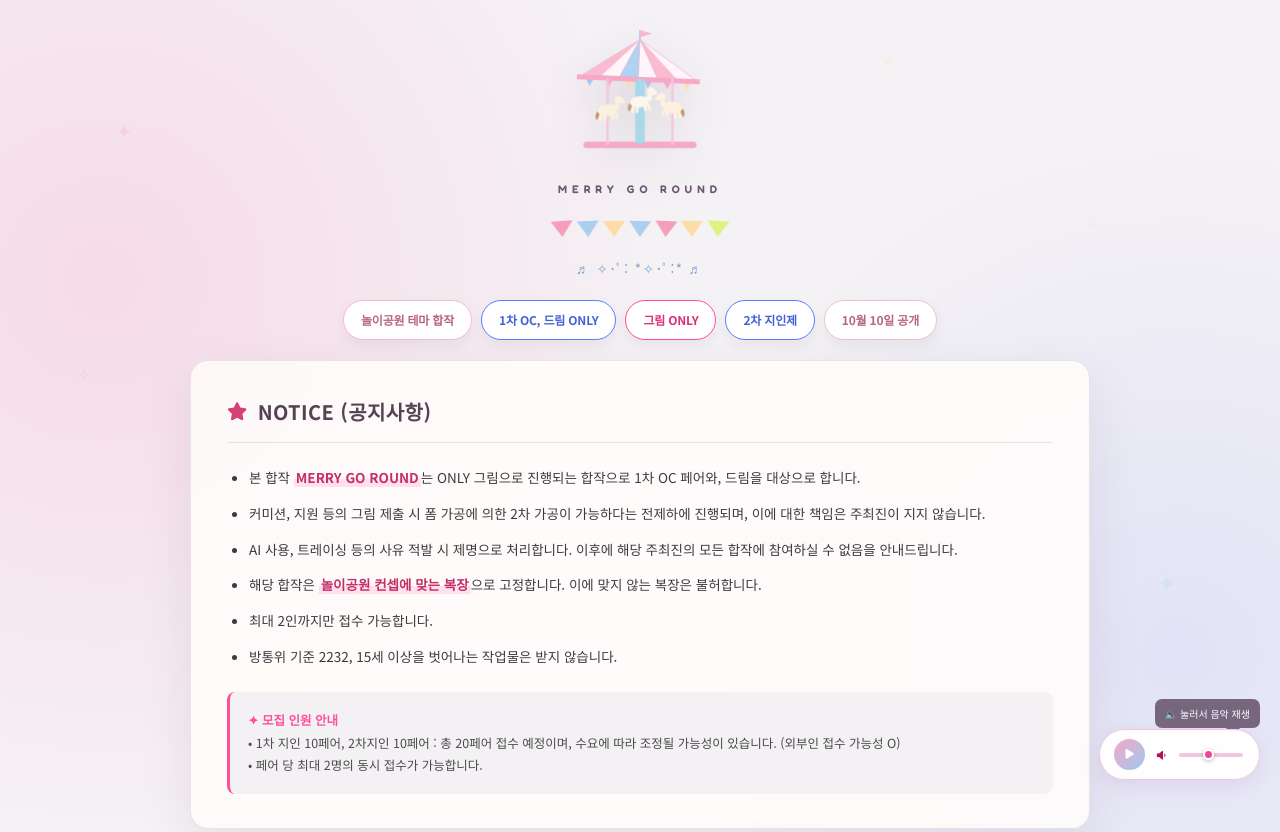
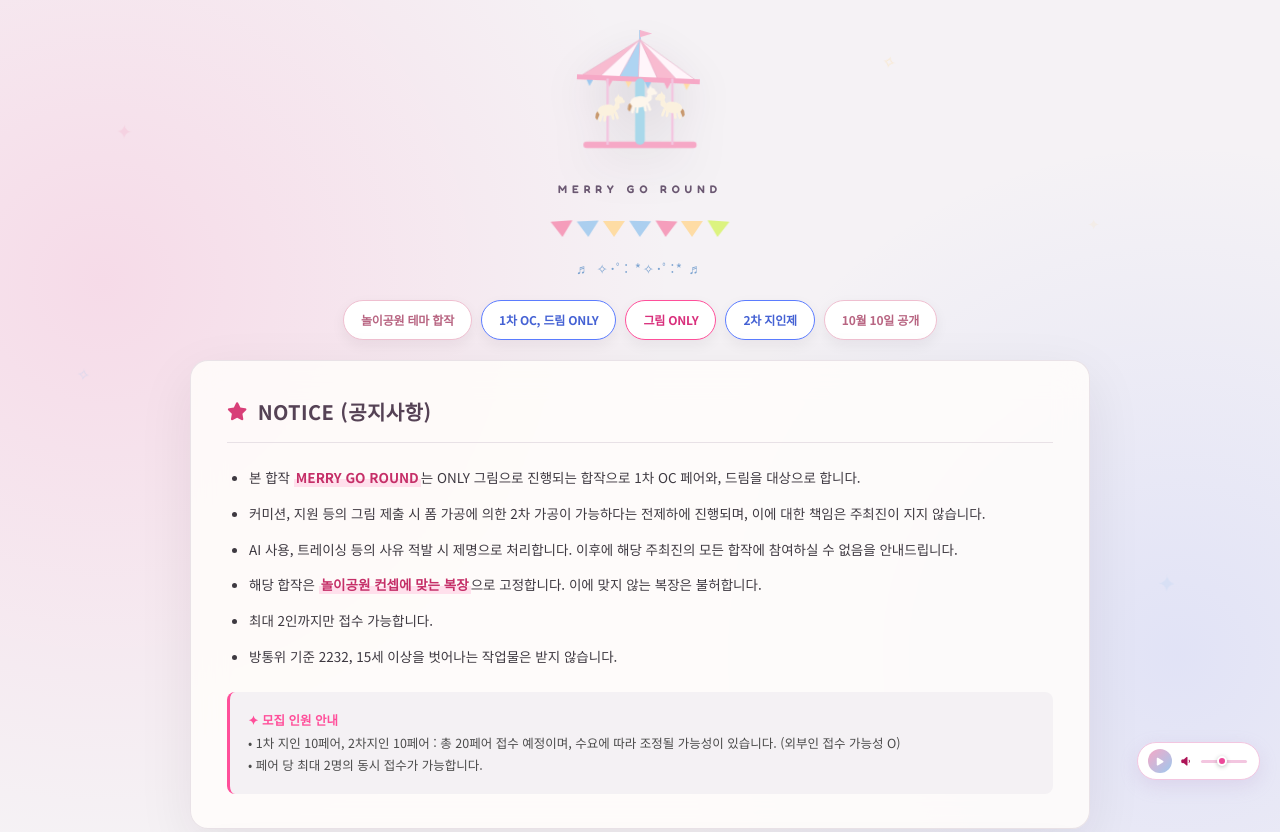
Before and after one commit to CAKELUV/merrygoround, a plain HTML site: page index.html in a window 1280 px wide. Shown: the top 832 px of the page. Drawn offline with Linux system fonts and the light colour scheme; a web font is replaced by a local one.

Commit message:
Update index.html

```diff
--- a/index.html
+++ b/index.html
@@ -430,7 +430,7 @@
       }
     }
 
-    /* 음악 컨트롤 위젯 */
+    /* 음악 컨트롤 위젯 (초소형 재생 버튼 + 볼륨 슬라이더) */
     #music-widget {
       position: fixed;
       right: 18px;
@@ -438,11 +438,11 @@
       z-index: 999;
       display: flex;
       align-items: center;
-      gap: 10px;
+      gap: 8px;
       background: #ffffff;
       border: 1.5px solid #f3c6e0;
       border-radius: 999px;
-      padding: 10px 16px;
+      padding: 6px 10px;
       box-shadow: 0 6px 18px rgba(180, 150, 200, 0.25);
       font-family: 'Noto Sans KR', sans-serif;
       transition: box-shadow 0.2s ease, transform 0.2s ease;
@@ -453,15 +453,15 @@
     }
 
     #music-toggle {
-      width: 34px;
-      height: 34px;
-      min-width: 34px;
+      width: 24px;
+      height: 24px;
+      min-width: 24px;
       border-radius: 50%;
       border: none;
       cursor: pointer;
       background: linear-gradient(135deg, #f6a8c6, #9dc9ef);
       color: #ffffff;
-      font-size: 13px;
+      font-size: 9px;
       display: flex;
       align-items: center;
       justify-content: center;
@@ -478,16 +478,16 @@
 
     #music-widget .vol-icon {
       color: #ad1457;
-      font-size: 13px;
-      width: 14px;
+      font-size: 10px;
+      width: 11px;
       text-align: center;
     }
 
     #music-volume {
       -webkit-appearance: none;
       appearance: none;
-      width: 74px;
-      height: 4px;
+      width: 46px;
+      height: 3px;
       border-radius: 4px;
       background: #f3c6e0;
       outline: none;
@@ -497,8 +497,8 @@
     #music-volume::-webkit-slider-thumb {
       -webkit-appearance: none;
       appearance: none;
-      width: 13px;
-      height: 13px;
+      width: 10px;
+      height: 10px;
       border-radius: 50%;
       background: #ec4899;
       border: 2px solid #ffffff;
@@ -506,56 +506,22 @@
     }
 
     #music-volume::-moz-range-thumb {
-      width: 13px;
-      height: 13px;
+      width: 10px;
+      height: 10px;
       border-radius: 50%;
       background: #ec4899;
       border: 2px solid #ffffff;
       box-shadow: 0 1px 4px rgba(0,0,0,0.25);
     }
 
-    /* 힌트 말풍선: 위젯 실제 높이(약 58px) + 여백만큼 충분히 띄워서
-       버튼/슬라이더와 겹치지 않도록 함 */
-    #music-hint {
-      position: fixed;
-      right: 18px;
-      bottom: 84px;
-      z-index: 999;
-      background: #3e3240;
-      color: #fff;
-      font-size: 11.5px;
-      padding: 7px 14px;
-      border-radius: 10px;
-      white-space: nowrap;
-      opacity: 0.9;
-      pointer-events: none;
-      transition: opacity 0.3s ease;
-    }
-
-    #music-hint::after {
-      content: "";
-      position: absolute;
-      bottom: -5px;
-      right: 22px;
-      width: 10px;
-      height: 10px;
-      background: #3e3240;
-      transform: rotate(45deg);
-    }
-
     @media (max-width: 640px) {
       #music-widget {
         right: 12px;
         bottom: 12px;
-        padding: 8px 12px;
+        padding: 5px 8px;
       }
       #music-volume {
-        width: 56px;
-      }
-      #music-hint {
-        right: 12px;
-        bottom: 76px;
-        font-size: 11px;
+        width: 36px;
       }
     }
   </style>
@@ -789,45 +755,10 @@ b{font-weight:700;color:var(--ink)}
 #music-widget{
   right:20px!important;
   bottom:20px!important;
-  gap:9px!important;
-  background:rgba(23,21,26,.92)!important;
+  border-radius:999px!important;
   border:1px solid rgba(255,255,255,.12)!important;
-  border-radius:13px!important;
-  padding:7px 10px!important;
   box-shadow:0 12px 35px rgba(0,0,0,.2)!important;
-  backdrop-filter:blur(14px);
-}
-#music-toggle{
-  width:31px!important;height:31px!important;min-width:31px!important;
-  background:#fff!important;
-  color:var(--ink)!important;
-  font-size:11px!important;
-}
-#music-widget .vol-icon{color:#fff!important;font-size:10px!important}
-#music-volume{
-  width:64px!important;
-  background:#5c5660!important;
-}
-#music-volume::-webkit-slider-thumb{
-  width:11px!important;height:11px!important;
-  background:var(--pink)!important;
-  border:2px solid #17151a!important;
-}
-#music-volume::-moz-range-thumb{
-  width:11px!important;height:11px!important;
-  background:var(--pink)!important;
-  border:2px solid #17151a!important;
-}
-#music-hint{
-  right:20px!important;
-  bottom:72px!important;
-  background:var(--ink)!important;
-  border-radius:7px!important;
-  font-size:10px!important;
-  padding:6px 10px!important;
-  opacity:.9;
-}
-#music-hint::after{background:var(--ink)!important}
+}
 
 /* MOBILE */
 @media(max-width:640px){
@@ -842,7 +773,6 @@ b{font-weight:700;color:var(--ink)}
   .schedule-table{font-size:10.5px!important}
   .schedule-table th,.schedule-table td{padding:11px 8px!important}
   #music-widget{right:12px!important;bottom:12px!important}
-  #music-hint{right:12px!important;bottom:65px!important}
 }
 
 /* reduced motion */
@@ -945,29 +875,10 @@ b{font-weight:700;color:var(--ink)}
 
 /* 음악 재생 UI: 검정색 없이 기존 파스텔 톤 */
 #music-widget{
-  background:rgba(255,255,255,.94) !important;
+  background:#ffffff !important;
   border:1.5px solid #f3c6e0 !important;
   border-radius:999px !important;
-  padding:9px 14px !important;
   box-shadow:0 6px 18px rgba(180,150,200,.22) !important;
-  backdrop-filter:blur(12px);
-}
-#music-toggle{
-  background:linear-gradient(135deg,#f6a8c6,#9dc9ef) !important;
-  color:#fff !important;
-  box-shadow:none !important;
-}
-#music-widget .vol-icon{color:#ad1457 !important}
-#music-volume{
-  background:#f3c6e0 !important;
-}
-#music-volume::-webkit-slider-thumb{
-  background:#ec4899 !important;
-  border:2px solid #fff !important;
-}
-#music-volume::-moz-range-thumb{
-  background:#ec4899 !important;
-  border:2px solid #fff !important;
 }
 
 /* 공지/정보 박스도 검정 없이 전체 톤 통일 */
@@ -1474,8 +1385,9 @@ b{font-weight:700;color:var(--ink)}
     </div>
   </div></div>
 
-<!-- 음악 컨트롤 위젯 -->
-<div id="music-hint">🔈 눌러서 음악 재생</div>
+<!-- 음악 플레이어: 화면에는 초소형 버튼+볼륨 위젯만 보이고, 실제 유튜브 영상은 숨김 처리 -->
+<div id="yt-player"></div>
+
 <div id="music-widget">
   <button id="music-toggle" title="재생/일시정지">
     <i class="fa-solid fa-play" id="music-icon"></i>
@@ -1488,19 +1400,15 @@ b{font-weight:700;color:var(--ink)}
 <script>
   /* =======================================================
      유튜브 배경음악 설정
-     - 아래 YOUTUBE_VIDEO_ID 자리에 원하는 노래의 유튜브 영상 ID를
-       넣어주세요. (예: https://www.youtube.com/watch?v=여기부분 )
      ======================================================= */
-  const YOUTUBE_VIDEO_ID = "WtDFlOxqu7ZC2-uL";
+  const YOUTUBE_VIDEO_ID = "0fBddiDc6c0";
 
   let ytPlayer;
   let isReady = false;
-  let userStarted = false;
 
   const toggleBtn = document.getElementById('music-toggle');
   const musicIcon = document.getElementById('music-icon');
   const volumeSlider = document.getElementById('music-volume');
-  const musicHint = document.getElementById('music-hint');
 
   function onYouTubeIframeAPIReady() {
     ytPlayer = new YT.Player('yt-player', {
@@ -1533,23 +1441,8 @@ b{font-weight:700;color:var(--ink)}
     musicIcon.classList.toggle('fa-pause', playing);
   }
 
-  // 방문자의 첫 클릭(화면 어디든) 시 음소거 해제 + 재생
-  window.addEventListener('click', function startAudioOnce() {
-    if (isReady && !userStarted) {
-      ytPlayer.unMute();
-      ytPlayer.setVolume(Number(volumeSlider.value));
-      ytPlayer.playVideo();
-      userStarted = true;
-      updateIcon(true);
-      musicHint.style.opacity = '0';
-      setTimeout(() => musicHint.remove(), 400);
-    }
-    window.removeEventListener('click', startAudioOnce);
-  });
-
-  // 재생/일시정지 버튼
-  toggleBtn.addEventListener('click', function (e) {
-    e.stopPropagation();
+  // 재생/일시정지 버튼 (+ 처음 누르면 음소거 해제)
+  toggleBtn.addEventListener('click', function () {
     if (!isReady) return;
     const state = ytPlayer.getPlayerState();
     if (state === YT.PlayerState.PLAYING) {
@@ -1557,10 +1450,9 @@ b{font-weight:700;color:var(--ink)}
       updateIcon(false);
     } else {
       ytPlayer.unMute();
+      ytPlayer.setVolume(Number(volumeSlider.value));
       ytPlayer.playVideo();
-      userStarted = true;
       updateIcon(true);
-      musicHint.style.opacity = '0';
     }
   });
 
@@ -1570,12 +1462,11 @@ b{font-weight:700;color:var(--ink)}
       ytPlayer.setVolume(Number(this.value));
       if (Number(this.value) === 0) {
         ytPlayer.mute();
-      } else if (userStarted) {
+      } else {
         ytPlayer.unMute();
       }
     }
   });
-  volumeSlider.addEventListener('click', e => e.stopPropagation());
 </script>
 
 </body>
```
